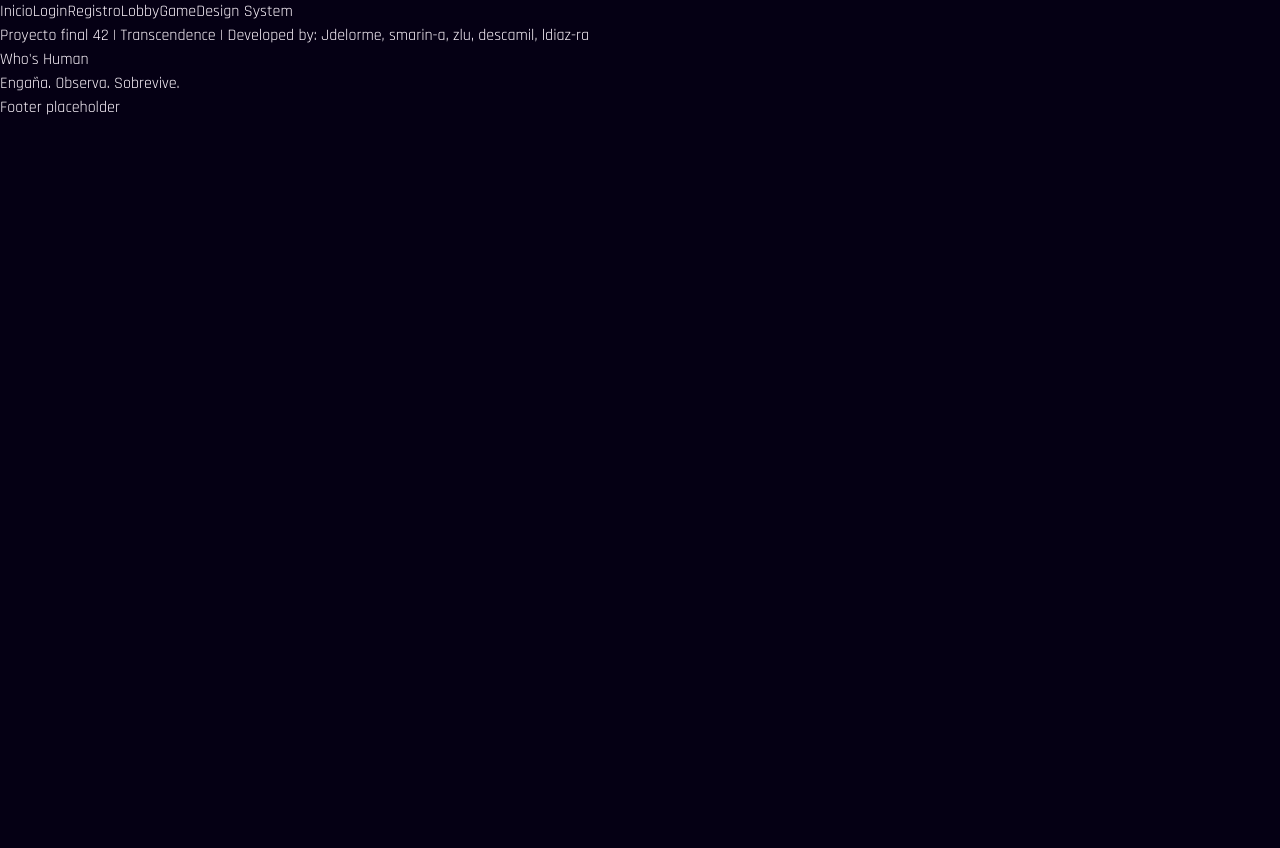
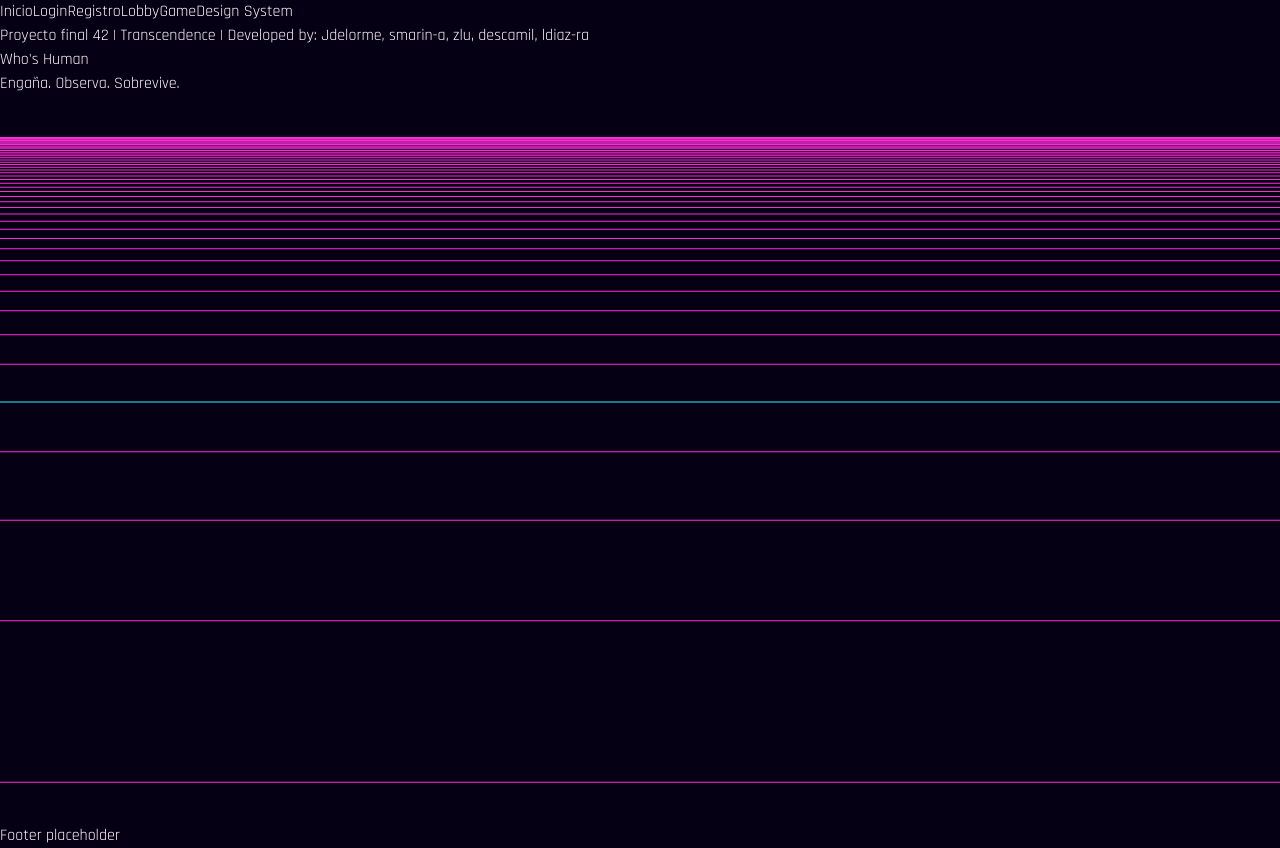
Before and after one commit to whoshuman/whoshuman, a React (Vite) app in the folder apps/frontend/: page / in a window 1280 px wide. Before the commit the page ends 800 px from the top, so only its background shows below. Built offline with nearby package versions, Linux system fonts and the light colour scheme.

Commit message:
feat: crea escena 3d base para home

```diff
--- /dev/null
+++ b/apps/frontend/src/features/home-3d/HomeScene.tsx
@@ -0,0 +1,21 @@
+import { Canvas } from "@react-three/fiber";
+
+function getCssColor(variableName: string) {
+  return getComputedStyle(document.documentElement).getPropertyValue(variableName).trim();
+}
+
+function HomeScene() {
+  const colorBg = getCssColor("--color-bg");
+  const colorNeonCyan = getCssColor("--color-neon-cyan");
+  const colorNeonMagenta = getCssColor("--color-neon-magenta");
+  return (
+    <div className="absolute inset-0">
+      <Canvas camera={{ position: [0, 4, 9], rotation: [-0.45, 0, 0], fov: 60 }}>
+        <color attach="background" args={[colorBg]} />
+        <gridHelper args={[120, 80, colorNeonCyan, colorNeonMagenta]} />
+      </Canvas>
+    </div>
+  );
+}
+
+export default HomeScene;
--- a/apps/frontend/src/pages/Home.tsx
+++ b/apps/frontend/src/pages/Home.tsx
@@ -1,7 +1,10 @@
+import HomeScene from "../features/home-3d/HomeScene";
+
 function Home() {
   return (
-    <main>
-      <section>
+    <main className="relative min-h-screen overflow-hidden bg-bg">
+      <HomeScene />
+      <section className="relative z-10">
         <p>
           Proyecto final 42 | Transcendence | Developed by: Jdelorme, smarin-a, zlu, descamil,
           ldiaz-ra
```
